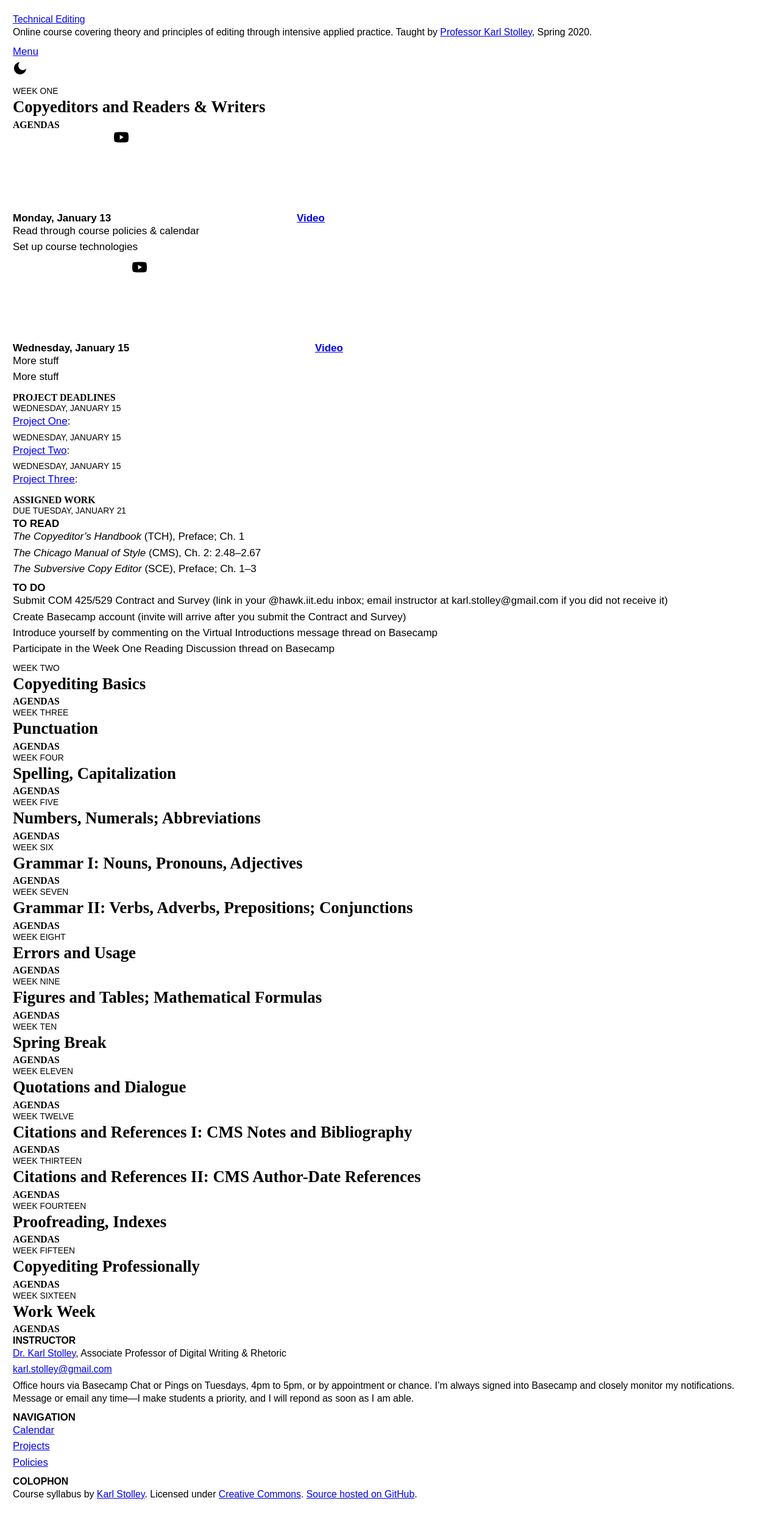
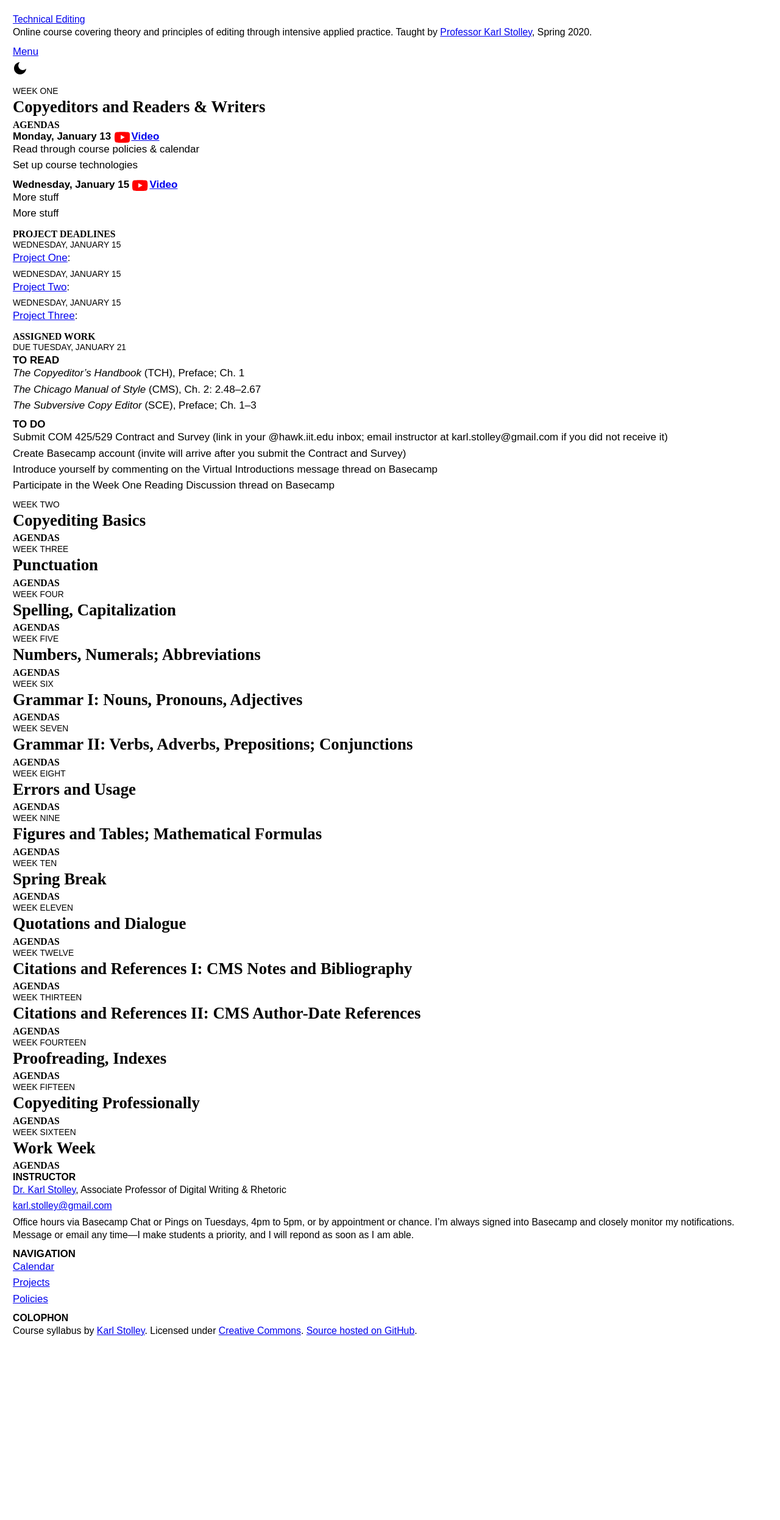
Before and after one commit to karlstolley/jekyll-theme-course, a Jekyll site: the page built from index.md, in a window 1280 px wide. Shown: the whole page at 61% size. Built offline with Jekyll 4.4.1, drawn with Linux system fonts in a browser that asks for light colours; some web fonts are replaced; after the commit the page ends 2224 px from its top, so only the background shows below that.

Commit message:
Handle new YouTube icon

```diff
--- a/_layouts/calendar.html
+++ b/_layouts/calendar.html
@@ -51,7 +51,7 @@ layout: default
         {% else %}
           {% capture dateline %}Agenda for the Week of {{ entry.begins | date: "%B&nbsp;%-e" }}{% endcapture %}
         {% endif %}
-        <h4>{{ dateline }}{% if meeting.video %} <a class="video" href="{{ meeting.video }}"><svg class="youtube" aria-label="YouTube"><use href="#youtube"></use></svg>Video</a>{% endif %}</h4>
+        <h4>{{ dateline }}{% if meeting.video %} <a class="video" href="{{ meeting.video }}"><svg class="youtube" aria-label="YouTube" viewBox="0 0 234.68 165.37"><use href="#yt-tv"></use><use href="#yt-triangle"></use></svg>Video</a>{% endif %}</h4>
         <ol>
           {% for item in meeting.agenda %}
             <li>{{ item | markdownify | remove: "<p>" | remove: "</p>" | strip_newlines }}</li>
@@ -133,5 +133,5 @@ layout: default
   </article>
 {% endfor %}
 
-  <!-- Youtube Icon via https://www.flaticon.com/free-icon/youtube_2111795 -->
-  <svg xmlns='http://www.w3.org/2000/svg' class="unused"><path id="youtube" d='m23.469 5.929.03.196c-.29-1.029-1.073-1.823-2.068-2.112l-.021-.005c-1.871-.508-9.4-.508-9.4-.508s-7.51-.01-9.4.508c-1.014.294-1.798 1.088-2.083 2.096l-.005.021c-.699 3.651-.704 8.038.031 11.947l-.031-.198c.29 1.029 1.073 1.823 2.068 2.112l.021.005c1.869.509 9.4.509 9.4.509s7.509 0 9.4-.509c1.015-.294 1.799-1.088 2.084-2.096l.005-.021c.318-1.698.5-3.652.5-5.648 0-.073 0-.147-.001-.221.001-.068.001-.149.001-.23 0-1.997-.182-3.951-.531-5.846zm-13.861 9.722v-7.293l6.266 3.652z'/></svg>
+  <!-- Youtube Icon via https://www.logo.wine/logo/YouTube -->
+  <svg xmlns="http://www.w3.org/2000/svg" class="unused"><path id="yt-tv" d="M229.763 25.817c-2.699-10.162-10.65-18.165-20.748-20.881C190.716 0 117.333 0 117.333 0S43.951 0 25.651 4.936C15.553 7.652 7.6 15.655 4.903 25.817 0 44.236 0 82.667 0 82.667s0 38.429 4.903 56.85C7.6 149.68 15.553 157.681 25.65 160.4c18.3 4.934 91.682 4.934 91.682 4.934s73.383 0 91.682-4.934c10.098-2.718 18.049-10.72 20.748-20.882 4.904-18.421 4.904-56.85 4.904-56.85s0-38.431-4.904-56.85" fill="#f00"/><path id="yt-triangle" d="M93.333 117.559l61.333-34.89-61.333-34.894z" fill="#fff"/></svg>
--- a/_sass/_base.scss
+++ b/_sass/_base.scss
@@ -20,3 +20,21 @@ html.loading * {
   position: absolute;
   left: -10000px;
 }
+
+// Video Icons
+.youtube {
+  display: block;
+  height: $base-line;
+  padding-top: $base-line * 0.15;
+}
+.agendas h4 {
+  display: flex;
+  align-items: center;
+  flex-flow: row wrap;
+  gap: 0 $base-line * 0.25;
+}
+.video {
+  display: flex;
+  align-items: center;
+  gap: 0 $base-line * 0.125;
+}
```
